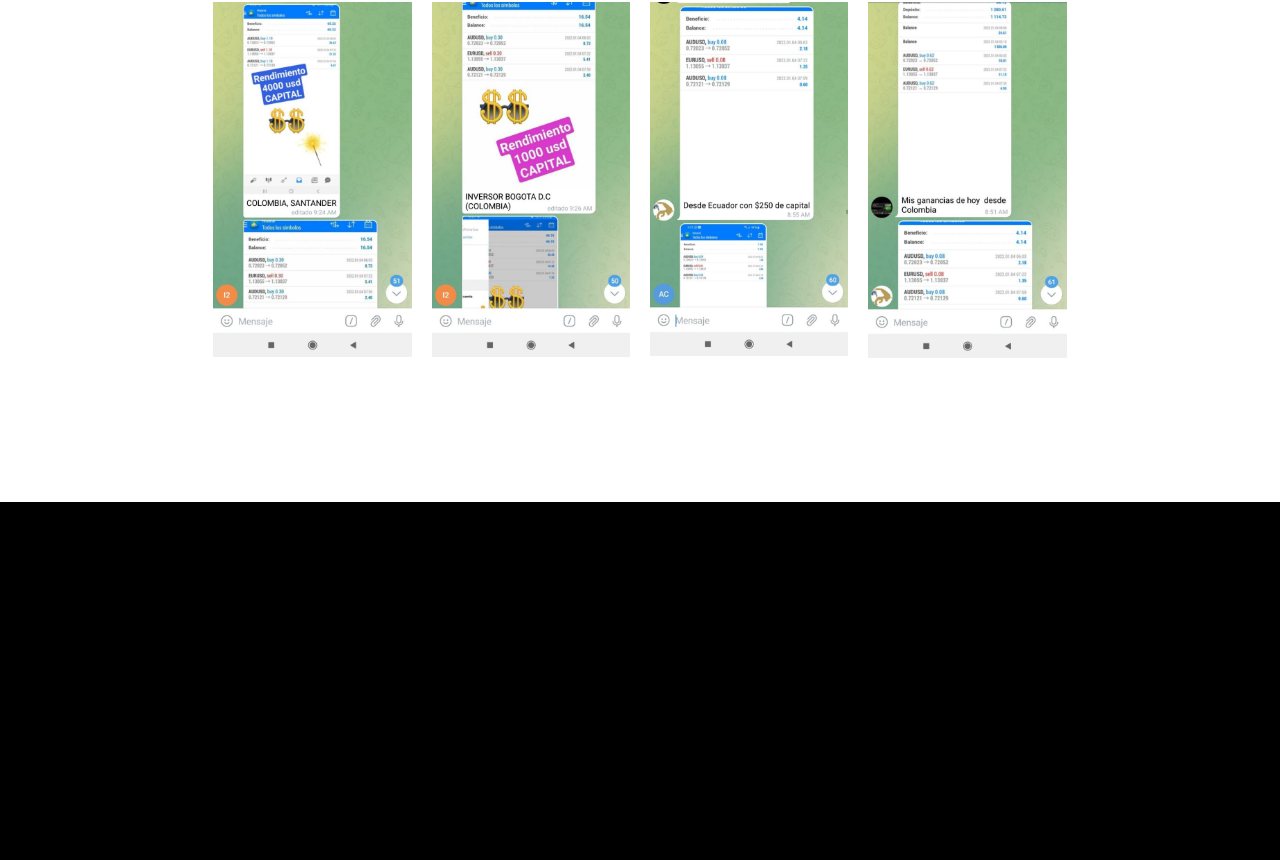
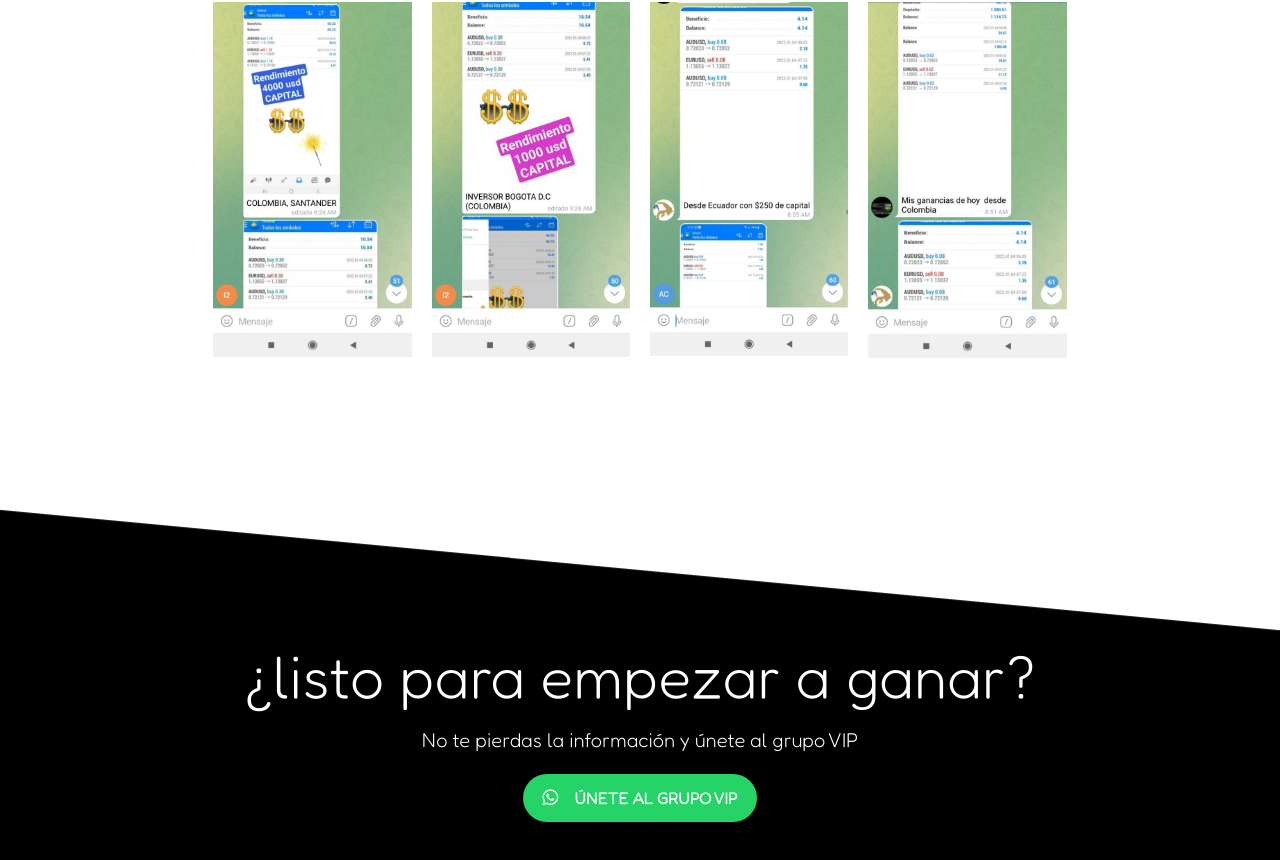
Before and after one commit to Lebim01/funnel-primecapital, a Next.js app: page / in a window 1280 px wide. Shown: the part 2858-3718 px from the top of the page. Before the commit the page ends 3360 px from the top, so only its background shows below. Built offline with nearby package versions, Linux system fonts and the light colour scheme.

Commit message:
ultima seccion

```diff
--- a/src/components/embudo.js
+++ b/src/components/embudo.js
@@ -1,6 +1,8 @@
 import Image from 'next/image'
 
+const BigTitleSection = ({ children }) => <span className='xl:text-6xl lg:text-5xl md:text-5xl sm:text-4xl text-3xl'>{children}</span>
 const TitleSection = ({ children }) => <span className='xl:text-5xl lg:text-4xl md:text-4xl sm:text-3xl text-2xl'>{children}</span>
+const SubtitleSection = ({ children }) => <h2 className='text-center md:text-xl sm:text-lg text-md leading-loose'>{children}</h2>
 
 const ColumnItem = ({ title, description, icon }) => (
     <div className='flex flex-col items-start hover:scale-110 hover:cursor-pointer transition-transform'>
@@ -97,6 +99,19 @@ const Embudo = () => {
                         <img src="/assets/testimonios/4.jpeg" height={160} layout="responsive" />
                     </div>
                 </div>
+                <div className="elementor-shape elementor-shape-top" data-negative="false">
+                    <svg xmlns="http://www.w3.org/2000/svg" viewBox="0 0 1000 100" preserveAspectRatio="none">
+                        <path className="elementor-shape-fill" d="M0,6V0h1000v100L0,6z"></path>
+                    </svg>
+                </div>
+            </div>
+
+            <div className='section-5 w-full px-auto flex flex-col justify-center relative text-white bg-black'>
+                <div className='w-full flex flex-col items-center py-36 gap-5'>
+                    <BigTitleSection>¿listo para empezar a ganar?</BigTitleSection>
+                    <SubtitleSection>No te pierdas la información y únete al grupo VIP</SubtitleSection>
+                    <ButtonVIPGroup />
+                </div>
             </div>
         </>
     )
```
